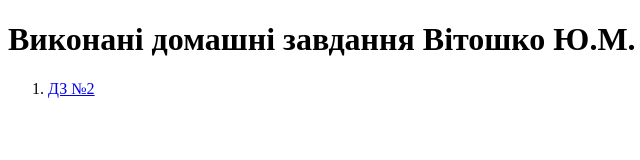
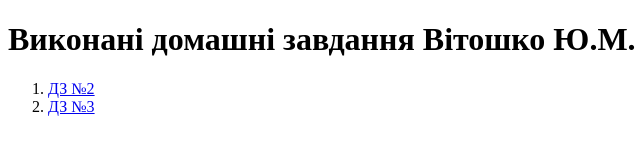
Before and after one commit to YuraVitoshko/js, a plain HTML site: page index.html in a window 1280 px wide. Shown: the full height of the page, 0-640 px from the left. Drawn offline with Linux system fonts and the light colour scheme.

Commit message:
Add files via upload

```diff
--- a/index.html
+++ b/index.html
@@ -11,6 +11,7 @@
 	<h1>Виконані домашні завдання Вітошко Ю.М.</h1>
 	<ol>
 		<li><a href="./lesson_02/index.html">ДЗ №2</a></li>
+		<li><a href="./lesson_03/index.html">ДЗ №3</a></li>
 	</ol>
 </body>
 </html>
```
